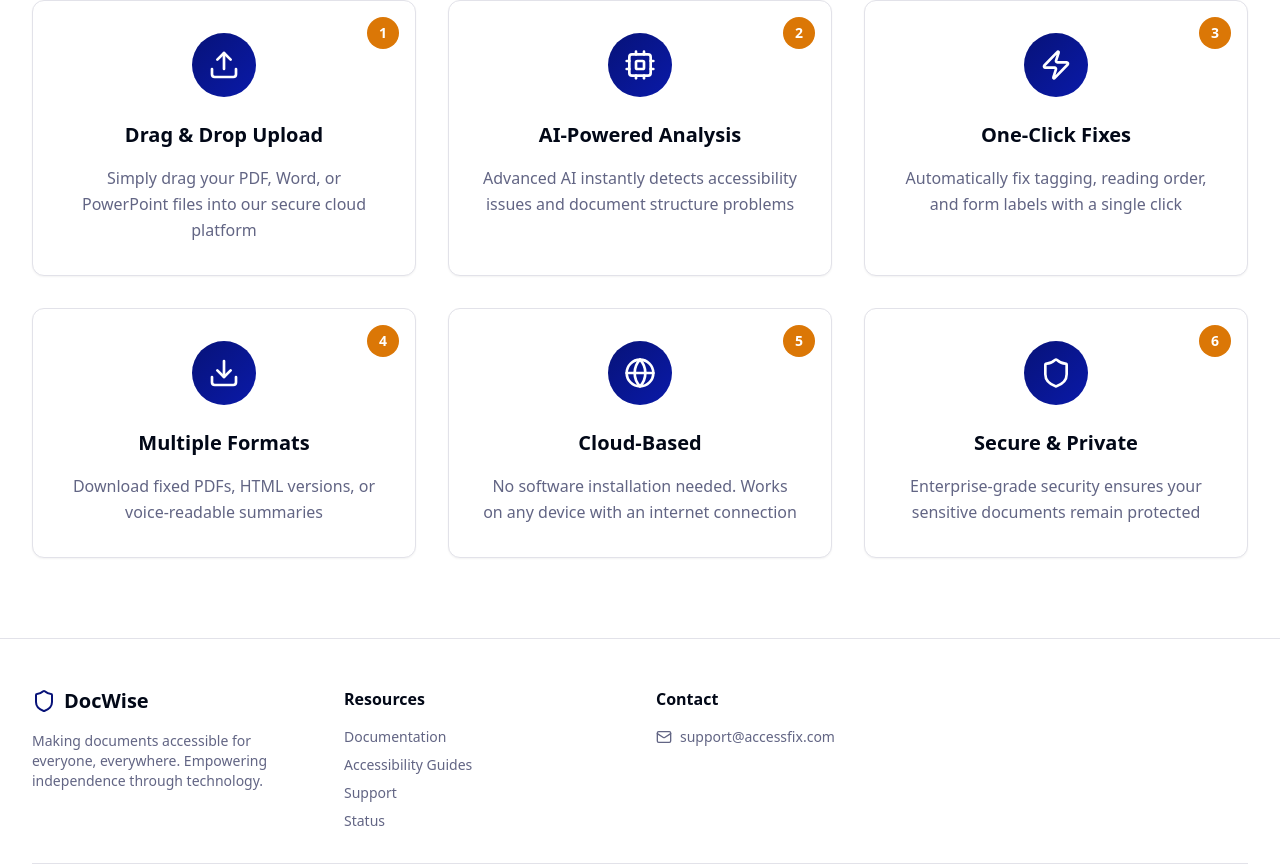
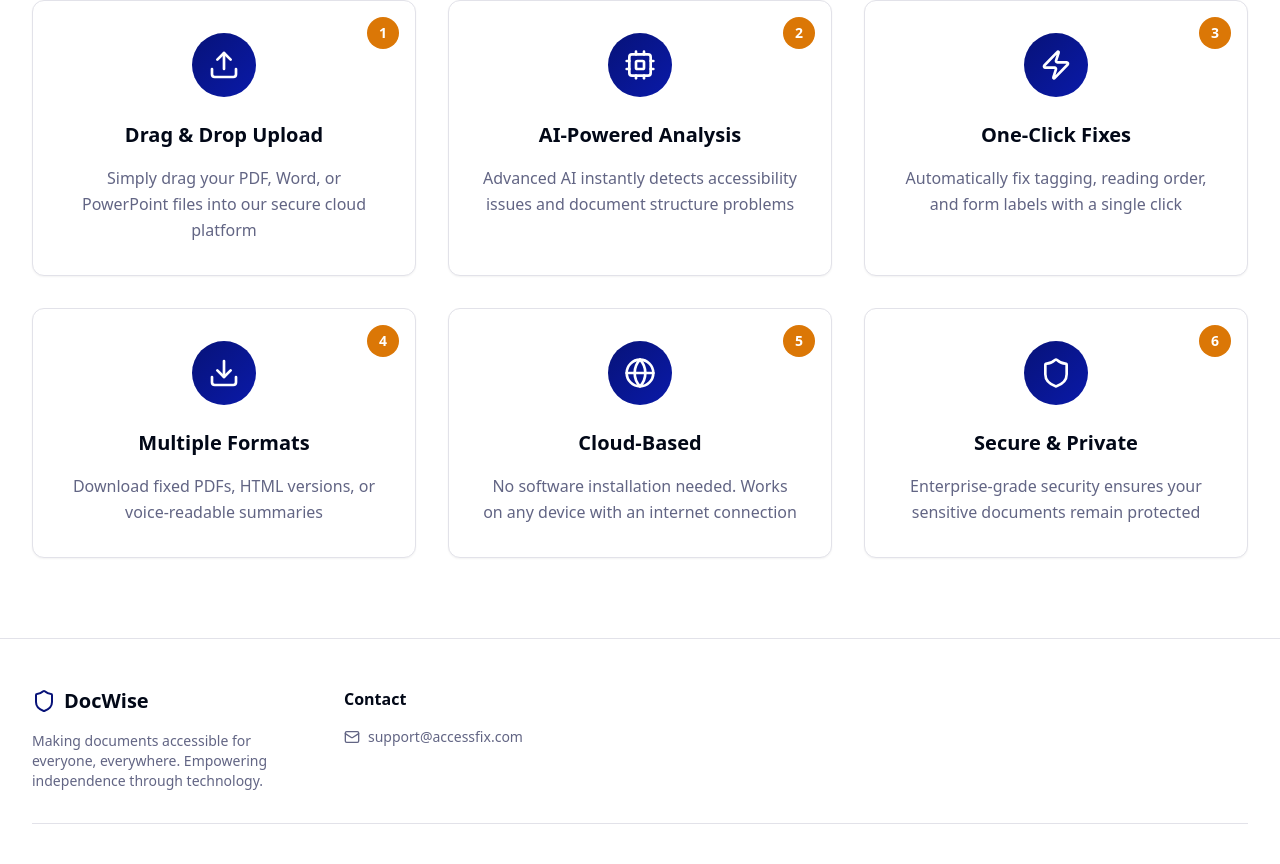
Before and after one commit to febzz26/doc-access-fix, a React (Vite) app: page / in a window 1280 px wide. Shown: the part 1692-2556 px from the top of the page. Built offline with nearby package versions, Linux system fonts and the light colour scheme.

Commit message:
Visual edit in Lovable
Edited UI in Lovable

```diff
--- a/src/components/footer.tsx
+++ b/src/components/footer.tsx
@@ -21,15 +21,7 @@ export const Footer: React.FC = () => {
 
 
           {/* Resources */}
-          <div>
-            <h3 className="font-semibold mb-4">Resources</h3>
-            <ul className="space-y-2 text-sm text-muted-foreground">
-              <li><a href="#docs" className="hover:text-foreground transition-colors">Documentation</a></li>
-              <li><a href="#guides" className="hover:text-foreground transition-colors">Accessibility Guides</a></li>
-              <li><a href="#support" className="hover:text-foreground transition-colors">Support</a></li>
-              <li><a href="#status" className="hover:text-foreground transition-colors">Status</a></li>
-            </ul>
-          </div>
+
 
           {/* Contact */}
           <div>
```
